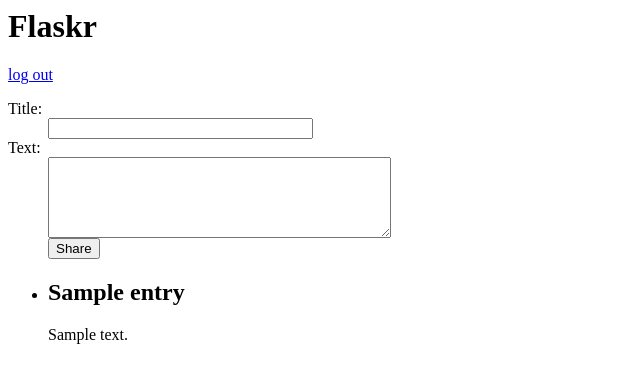
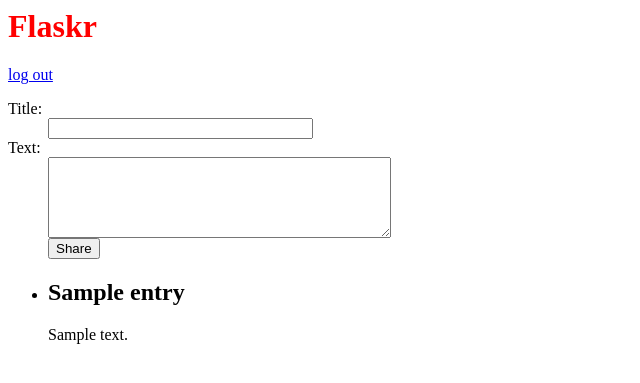
Before and after one commit to higher68/flask_study, a Flask app: template flask_tutorial_official/tutorial/flaskr/templates/show_entries.html in a window 1280 px wide. Shown: the top 383 px of the page, without its empty margins (0-640 px from the left). Run offline with Flask 2, Linux system fonts and the light colour scheme; the visitor is signed in with stand-in values (Sample User, id 1); the template is opened without the code that fills it: most values are stand-ins (such as "Sample title", 1, 10 or a date in 2020).

Commit message:
debugged

```diff
--- a/web_service/flaskApp/static/style.css
+++ b/web_service/flaskApp/static/style.css
@@ -1,3 +1,3 @@
-h! {
+h1 {
     color: red
 }
```
